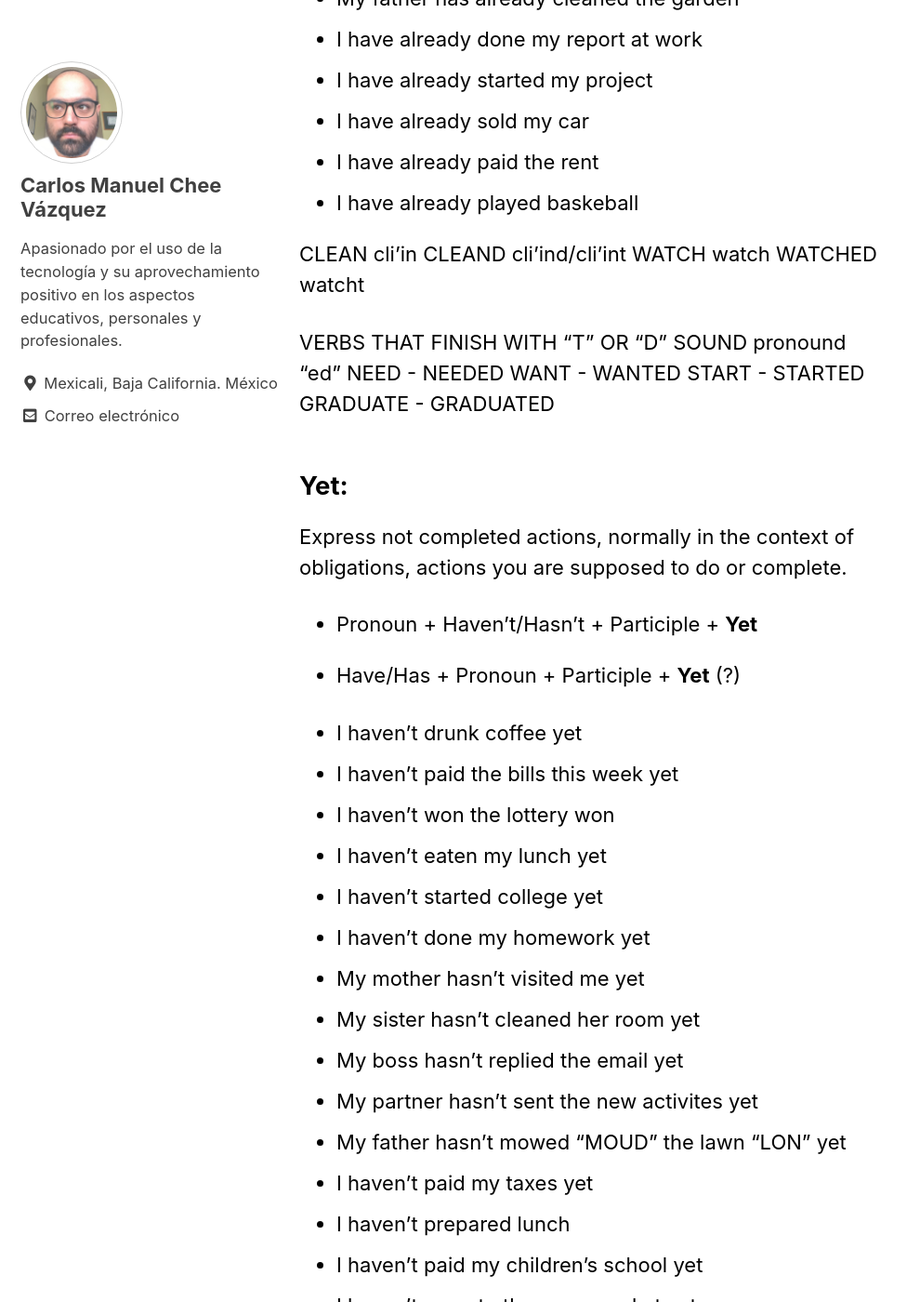
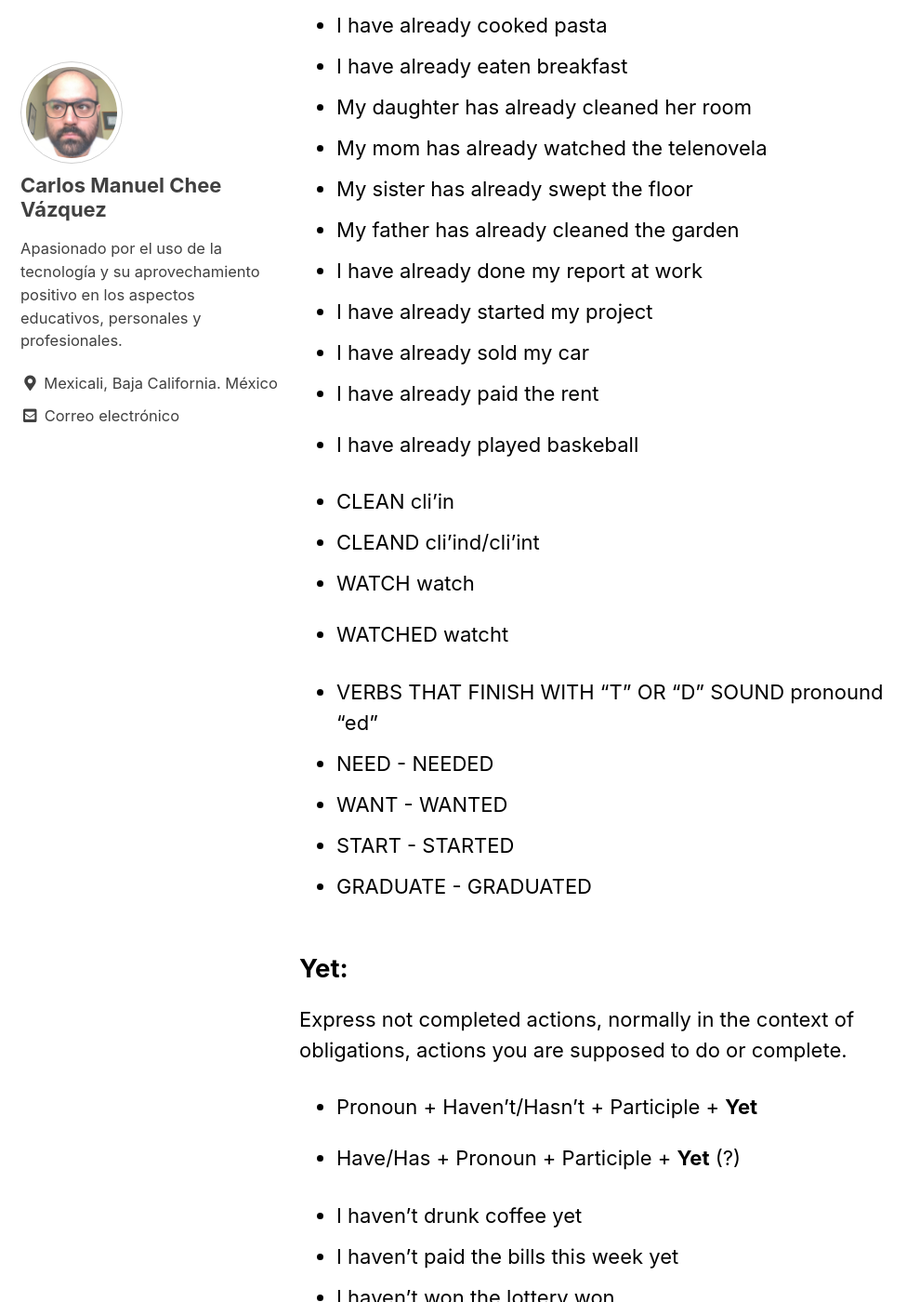
Before and after one commit to camachevaz/ESL, a Jekyll site: the page built from _posts/2022-08-13-present-perfect-tutoring.markdown, in a window 1280 px wide and 1400 px high, scrolled down 2644 px. Shown: the whole window at 93% size, without its empty margins (0-990 px from the left). Built offline with Jekyll 4.4.1, drawn with Linux system fonts in a browser that asks for light colours; cached includes are drawn as plain includes; some of the changed text lies outside the part shown.

```diff
--- a/_posts/2022-08-13-present-perfect-tutoring.markdown
+++ b/_posts/2022-08-13-present-perfect-tutoring.markdown
@@ -37,13 +37,13 @@ MEALS OF THE DAY (never use "the")
 - last year
 - 3 days ago
 
-COOK present
-COOKED cukt
-FINISH
-FINISHED finicht
-WASH wach
-WASHED wacht
-BOUGHT bot
+- COOK present
+- COOKED cukt
+- FINISH
+- FINISHED finicht
+- WASH wach
+- WASHED wacht
+- BOUGHT bot
 
 ## Already:
 Express completed actions, normally in the context of obligations, actions you are supposed to do or complete.
@@ -76,16 +76,16 @@ Affirmative sentences
 - I have already played baskeball
 
 
-CLEAN cli'in
-CLEAND cli'ind/cli'int
-WATCH watch
-WATCHED watcht
+- CLEAN cli'in
+- CLEAND cli'ind/cli'int
+- WATCH watch
+- WATCHED watcht
 
-VERBS THAT FINISH WITH "T" OR "D" SOUND pronound "ed"
-NEED - NEEDED
-WANT - WANTED
-START - STARTED
-GRADUATE - GRADUATED
+- VERBS THAT FINISH WITH "T" OR "D" SOUND pronound "ed"
+- NEED - NEEDED
+- WANT - WANTED
+- START - STARTED
+- GRADUATE - GRADUATED
 
 ## Yet:
 Express not completed actions, normally in the context of obligations, actions you are supposed to do or complete.
@@ -113,8 +113,8 @@ Express not completed actions, normally in the context of obligations, actions y
 
 - ALREADY/YET yes no questions
 - Have you already washed your car? Information question
- Have you washed your car yet?
- - have you finished your homework yet?
+- Have you washed your car yet?
+- have you finished your homework yet?
 
 - Have you already sent the report?
 - Have you already called "cald" your mom?
```
Also changed, not shown: other parts of _posts/2022-08-13-present-perfect-tutoring.markdown (+4 -15 lines).
